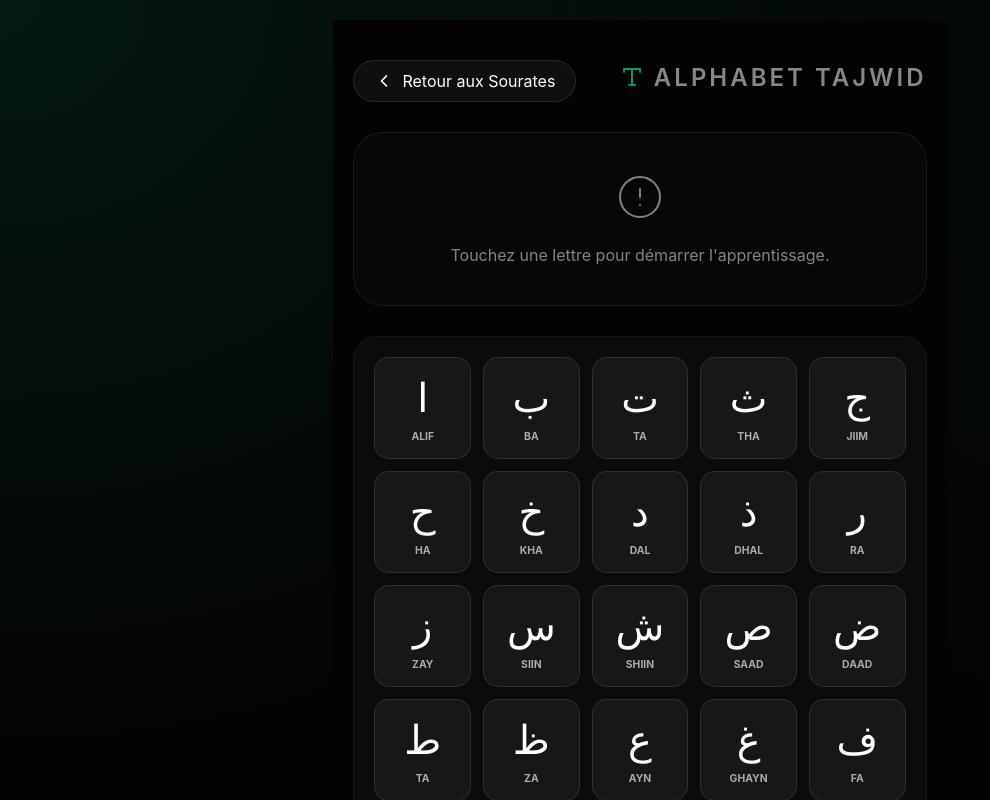
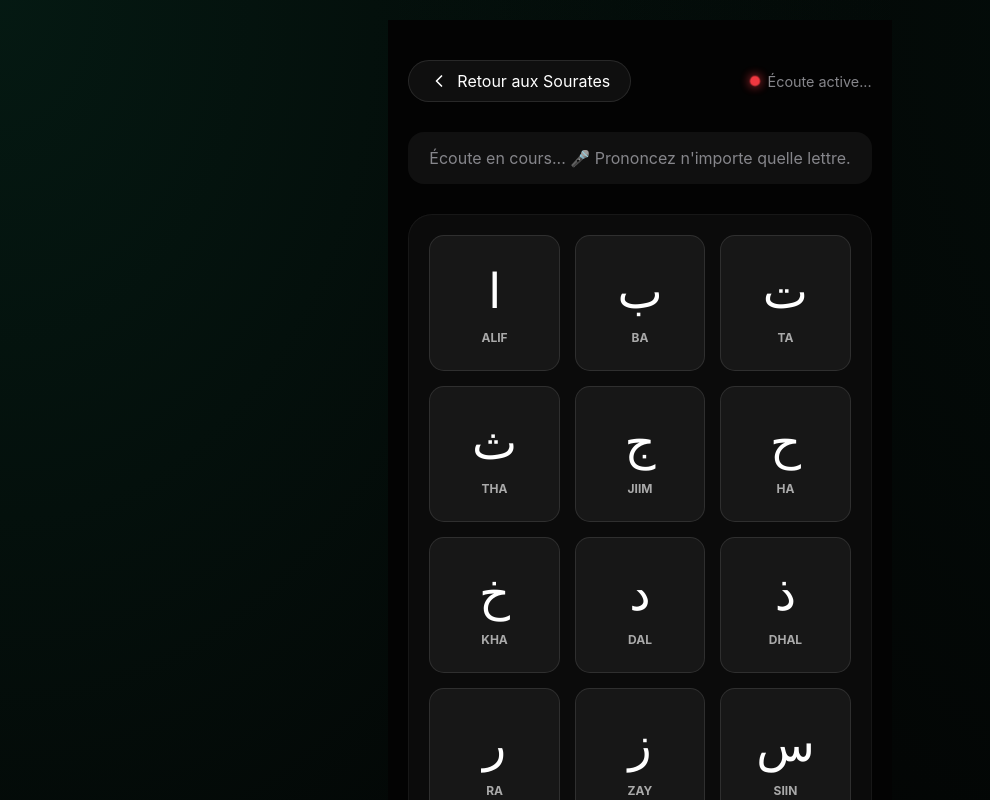
Before and after one commit to alkhastvatsaev/Reach, a Next.js app in the folder Desktop/TAJWID.com/: page /alphabet in a window 1280 px wide. Shown: the top 800 px of the page, without its empty margins (0-990 px from the left). Built offline with nearby package versions, Linux system fonts and the light colour scheme.

Commit message:
feat(alphabet): remove top panel and use full grid for auto-detection

```diff
--- a/Desktop/TAJWID.com/src/app/alphabet/page.tsx
+++ b/Desktop/TAJWID.com/src/app/alphabet/page.tsx
@@ -37,14 +37,9 @@ const arabicAlphabet = [
 export default function AlphabetPage() {
   const [activeLetter, setActiveLetter] = useState<{char: string, name: string} | null>(null);
   const [isRecording, setIsRecording] = useState(false);
-  const [feedback, setFeedback] = useState<{text: string, type: 'success'|'error'|'info'}>({text: "Appuyez sur le micro et prononcez n'importe quelle lettre.", type: 'info'});
+  const [feedback, setFeedback] = useState<{text: string, type: 'success'|'error'|'info'}>({text: "Écoute en cours... 🎤 Prononcez n'importe quelle lettre.", type: 'info'});
 
   const recognitionRef = useRef<any>(null);
-  const isRecordingRef = useRef(false);
-
-  useEffect(() => {
-    isRecordingRef.current = isRecording;
-  }, [isRecording]);
 
   useEffect(() => {
     // Initialiser la reconnaissance vocale
@@ -72,17 +67,25 @@ export default function AlphabetPage() {
       };
 
       rec.onend = () => {
-        if (isRecordingRef.current) {
-          try {
-            recognitionRef.current?.start();
-          } catch (e) {
-            console.error("Failed to restart recognition", e);
-            setIsRecording(false);
-          }
+        // Toujours relancer si on essaye d'écouter en continu (sauf erreur critique)
+        try {
+          recognitionRef.current?.start();
+          setIsRecording(true);
+        } catch (e) {
+          console.error("Failed to restart recognition", e);
+          setIsRecording(false);
         }
       };
 
       recognitionRef.current = rec;
+
+      // Démarrage auto au chargement de la page
+      try {
+        rec.start();
+        setIsRecording(true);
+      } catch (e) {
+         console.warn("Already started", e);
+      }
     } else {
       setFeedback({text: "Votre navigateur ne supporte pas la reconnaissance vocale.", type: 'error'});
     }
@@ -104,38 +107,12 @@ export default function AlphabetPage() {
     window.speechSynthesis.speak(utterance);
   };
 
-  const handleLetterClick = (char: string, name: string) => {
-    setActiveLetter({ char, name });
+  const handleLetterClick = (char: string) => {
     speakLetter(char);
-    setFeedback({text: `Lettre « ${name} », écoutez ou prononcez une autre lettre !`, type: 'info'});
-  };
-
-  const toggleMic = () => {
-    if (isRecording) {
-      isRecordingRef.current = false;
-      setIsRecording(false);
-      recognitionRef.current?.stop();
-      setFeedback({text: "Écoute arrêtée.", type: 'info'});
-    } else {
-      try {
-        setFeedback({text: "Écoute continue... 🎤 Prononcez une lettre au hasard.", type: 'info'});
-        recognitionRef.current?.start();
-        setIsRecording(true);
-      } catch (e: any) {
-        console.warn("Speech start err:", e);
-        if (e.name === "InvalidStateError") {
-            setIsRecording(true);
-        } else {
-            setFeedback({text: `Erreur: ${e.message}`, type: 'error'});
-            setIsRecording(false);
-        }
-      }
-    }
   };
 
   const evaluatePronunciation = (transcript: string) => {
     if (!transcript) return;
-    console.log("Transcript original:", transcript);
 
     const cleanWord = transcript.replace(/[^\u0600-\u06FF]/g, '').trim();
     const lowerTranscript = transcript.toLowerCase();
@@ -151,16 +128,23 @@ export default function AlphabetPage() {
         detectedLetter = arabicAlphabet.find(l => lowerTranscript.includes(l.name.toLowerCase()));
     }
 
+    const currentDetectedChar = detectedLetter?.char;
+
     if (detectedLetter) {
         setActiveLetter(detectedLetter);
-        setFeedback({text: `✅ Magnifique ! J'ai bien entendu la lettre « ${detectedLetter.name} » (${detectedLetter.char}).`, type: 'success'});
+        setFeedback({text: `✅ Magnifique ! J'ai entendu la lettre « ${detectedLetter.name} » (${detectedLetter.char}). Prononcez-en une autre !`, type: 'success'});
+
+        // Remove highlighting after 3 seconds so user can try again clearly
+        setTimeout(() => {
+            setActiveLetter(current => current?.char === currentDetectedChar ? null : current);
+        }, 3000);
     }
   };
 
   return (
     <div style={{minHeight: '100vh', padding: '20px', display: 'flex', flexDirection: 'column', alignItems: 'center', background: 'var(--bg)', color: 'white'}}>
       {/* Header local pour la page */}
-      <div style={{width: '100%', maxWidth: '800px', display: 'flex', justifyContent: 'space-between', alignItems: 'center', marginBottom: '30px', marginTop: 'calc(20px + env(safe-area-inset-top))'}}>
+      <div style={{width: '100%', maxWidth: '1000px', display: 'flex', justifyContent: 'space-between', alignItems: 'center', marginBottom: '20px', marginTop: 'calc(20px + env(safe-area-inset-top))'}}>
         <Link href="/" style={{
           display: 'flex', alignItems: 'center', gap: '8px',
           background: 'rgba(255,255,255,0.05)', padding: '10px 20px', borderRadius: '100px',
@@ -171,147 +155,77 @@ export default function AlphabetPage() {
           </svg>
           Retour aux Sourates
         </Link>
-        <h1 style={{fontSize: '1.5rem', fontWeight: 600, display: 'flex', alignItems: 'center', gap: '10px'}}>
-          <svg width="24" height="24" viewBox="0 0 24 24" fill="none" stroke="currentColor" strokeWidth="2" strokeLinecap="round" strokeLinejoin="round" style={{color: 'var(--accent)'}}>
-            <path d="M4 7V4h16v3M9 20h6M12 4v16" />
-          </svg>
-          Alphabet Tajwid
-        </h1>
+        <div style={{display: 'flex', alignItems: 'center', gap: '8px'}}>
+          <div style={{
+            width: '10px', height: '10px', borderRadius: '50%',
+            background: isRecording ? '#fc3c44' : '#555',
+            boxShadow: isRecording ? '0 0 10px #fc3c44' : 'none',
+            animation: isRecording ? 'pulse 1.5s infinite' : 'none'
+          }}></div>
+          <span style={{fontSize: '0.9rem', color: 'var(--subtext)'}}>{isRecording ? 'Écoute active...' : 'Microphone inactif'}</span>
+        </div>
       </div>
 
-      <div style={{display: 'flex', width: '100%', maxWidth: '1000px', gap: '30px', flexDirection: 'row', flexWrap: 'wrap-reverse', justifyContent: 'center'}}>
-        {/* Grille des lettres */}
+      {/* Barre de feedback */}
+      <div style={{
+        marginTop: '10px', marginBottom: '30px',
+        padding: '15px 20px',
+        borderRadius: '16px',
+        width: '100%', maxWidth: '1000px',
+        textAlign: 'center',
+        background: feedback.type === 'error' ? 'rgba(255,55,95,0.1)' : feedback.type === 'success' ? 'rgba(52,199,89,0.1)' : 'rgba(255,255,255,0.05)',
+        color: feedback.type === 'error' ? '#ff375f' : feedback.type === 'success' ? 'var(--success)' : 'var(--subtext)',
+        border: `1px solid ${feedback.type === 'error' ? 'rgba(255,55,95,0.2)' : feedback.type === 'success' ? 'rgba(52,199,89,0.2)' : 'transparent'}`,
+        transition: '0.3s all'
+      }}>
+        {feedback.text}
+      </div>
+
+      <div style={{width: '100%', maxWidth: '1000px'}}>
+        {/* Grille des lettres (Pleine largeur) */}
         <div style={{
-          flex: '1 1 500px',
           display: 'grid',
-          gridTemplateColumns: 'repeat(auto-fill, minmax(80px, 1fr))',
-          gap: '12px',
+          gridTemplateColumns: 'repeat(auto-fill, minmax(100px, 1fr))',
+          gap: '15px',
           background: 'rgba(20,20,20,0.5)',
           padding: '20px',
           borderRadius: '24px',
+          backdropFilter: 'blur(10px)',
           border: '1px solid rgba(255,255,255,0.05)'
         }}>
           {arabicAlphabet.map((l) => (
             <div
               key={l.char}
-              onClick={() => handleLetterClick(l.char, l.name)}
+              onClick={() => handleLetterClick(l.char)}
+              title="Cliquer pour entendre"
               style={{
                 background: activeLetter?.char === l.char ? 'var(--accent)' : 'rgba(255,255,255,0.05)',
                 border: `1px solid ${activeLetter?.char === l.char ? 'var(--accent)' : 'rgba(255,255,255,0.1)'}`,
                 borderRadius: '15px',
-                padding: '15px 5px',
+                padding: '25px 5px',
                 display: 'flex',
                 flexDirection: 'column',
                 alignItems: 'center',
                 justifyContent: 'center',
                 cursor: 'pointer',
-                transition: '0.2s all',
-                boxShadow: activeLetter?.char === l.char ? '0 8px 20px rgba(16, 185, 129, 0.4)' : 'none',
-                transform: activeLetter?.char === l.char ? 'scale(1.05)' : 'scale(1)'
+                transition: '0.4s all cubic-bezier(0.4, 0, 0.2, 1)',
+                boxShadow: activeLetter?.char === l.char ? '0 10px 25px rgba(16, 185, 129, 0.4)' : 'none',
+                transform: activeLetter?.char === l.char ? 'scale(1.1) translateY(-5px)' : 'scale(1)',
+                zIndex: activeLetter?.char === l.char ? 10 : 1
               }}
             >
-              <span style={{fontFamily: 'var(--font-arabic)', fontSize: '2.5rem', color: '#fff'}}>{l.char}</span>
-              <span style={{fontSize: '0.65rem', textTransform: 'uppercase', color: activeLetter?.char === l.char ? '#fff' : '#aaa', marginTop: '8px', fontWeight: 700}}>{l.name}</span>
+              <span style={{fontFamily: 'var(--font-arabic)', fontSize: '3rem', color: '#fff'}}>{l.char}</span>
+              <span style={{fontSize: '0.75rem', textTransform: 'uppercase', color: activeLetter?.char === l.char ? '#fff' : '#aaa', marginTop: '10px', fontWeight: 700}}>{l.name}</span>
             </div>
           ))}
-        </div>
-
-        {/* Panel d'apprentissage IA */}
-        <div style={{
-          flex: '1 1 300px',
-          display: 'flex',
-          flexDirection: 'column',
-          alignItems: 'center',
-          justifyContent: 'flex-start',
-          background: 'rgba(255,255,255,0.02)',
-          border: '1px solid rgba(255,255,255,0.08)',
-          borderRadius: '30px',
-          padding: '40px 20px',
-          position: 'sticky',
-          top: '20px',
-          height: 'fit-content'
-        }}>
-          {!activeLetter ? (
-            <div style={{opacity: 0.5, textAlign: 'center'}}>
-               <svg width="48" height="48" viewBox="0 0 24 24" fill="none" stroke="currentColor" strokeWidth="1" strokeLinecap="round" strokeLinejoin="round" style={{marginBottom: '20px'}}>
-                  <circle cx="12" cy="12" r="10" />
-                  <line x1="12" y1="8" x2="12" y2="12" />
-                  <line x1="12" y1="16" x2="12.01" y2="16" />
-                </svg>
-              <p>Touchez une lettre pour démarrer l'apprentissage.</p>
-            </div>
-          ) : (
-            <>
-              <div
-                onClick={() => speakLetter(activeLetter.char)}
-                title="Écouter la lettre"
-                style={{
-                  width: '150px',
-                  height: '150px',
-                  borderRadius: '50%',
-                  background: 'rgba(16, 185, 129, 0.1)',
-                  display: 'flex',
-                  alignItems: 'center',
-                  justifyContent: 'center',
-                  cursor: 'pointer',
-                  border: '2px dashed var(--accent)',
-                  marginBottom: '20px',
-                  boxShadow: '0 0 30px rgba(16, 185, 129, 0.2) inset'
-              }}>
-                <span style={{fontFamily: 'var(--font-arabic)', fontSize: '5rem', color: 'var(--accent)'}}>{activeLetter.char}</span>
-              </div>
-              <h2 style={{fontSize: '2rem', marginBottom: '5px'}}>{activeLetter.name}</h2>
-              <p style={{color: 'var(--subtext)', marginBottom: '30px'}}>Appuyez sur la lettre pour l'écouter.</p>
-
-              <button
-                onClick={toggleMic}
-                style={{
-                  background: isRecording ? '#ff375f' : 'var(--accent)',
-                  color: 'white',
-                  border: 'none',
-                  borderRadius: '100px',
-                  padding: '16px 40px',
-                  fontSize: '1.2rem',
-                  fontWeight: 600,
-                  cursor: 'pointer',
-                  display: 'flex',
-                  alignItems: 'center',
-                  gap: '12px',
-                  boxShadow: isRecording ? '0 10px 30px rgba(255, 55, 95, 0.4)' : '0 10px 30px rgba(16, 185, 129, 0.4)',
-                  transition: '0.3s all',
-                  animation: isRecording ? 'pulse 1.5s infinite' : 'none'
-                }}
-              >
-                <svg width="24" height="24" viewBox="0 0 24 24" fill={isRecording ? "white" : "none"} stroke="currentColor" strokeWidth="2" strokeLinecap="round" strokeLinejoin="round">
-                  <path d="M12 2a3 3 0 0 0-3 3v7a3 3 0 0 0 6 0V5a3 3 0 0 0-3-3z"/>
-                  <path d="M19 10v2a7 7 0 0 1-14 0v-2"/>
-                  <line x1="12" y1="19" x2="12" y2="22"/>
-                </svg>
-                {isRecording ? "Je vous écoute..." : "Prononcer"}
-              </button>
-
-              <div style={{
-                marginTop: '30px',
-                padding: '15px 20px',
-                borderRadius: '16px',
-                width: '100%',
-                textAlign: 'center',
-                background: feedback.type === 'error' ? 'rgba(255,55,95,0.1)' : feedback.type === 'success' ? 'rgba(52,199,89,0.1)' : 'rgba(255,255,255,0.05)',
-                color: feedback.type === 'error' ? '#ff375f' : feedback.type === 'success' ? 'var(--success)' : 'var(--subtext)',
-                border: `1px solid ${feedback.type === 'error' ? 'rgba(255,55,95,0.2)' : feedback.type === 'success' ? 'rgba(52,199,89,0.2)' : 'transparent'}`
-              }}>
-                {feedback.text}
-              </div>
-            </>
-          )}
         </div>
       </div>
 
       <style dangerouslySetInnerHTML={{__html: `
         @keyframes pulse {
-          0% { transform: scale(1); box-shadow: 0 0 0 0 rgba(255, 55, 95, 0.7); }
-          50% { transform: scale(1.05); box-shadow: 0 0 0 15px rgba(255, 55, 95, 0); }
-          100% { transform: scale(1); box-shadow: 0 0 0 0 rgba(255, 55, 95, 0); }
+          0% { transform: scale(1); opacity: 1; }
+          50% { transform: scale(1.2); opacity: 0.5; }
+          100% { transform: scale(1); opacity: 1; }
         }
       `}} />
     </div>
```
